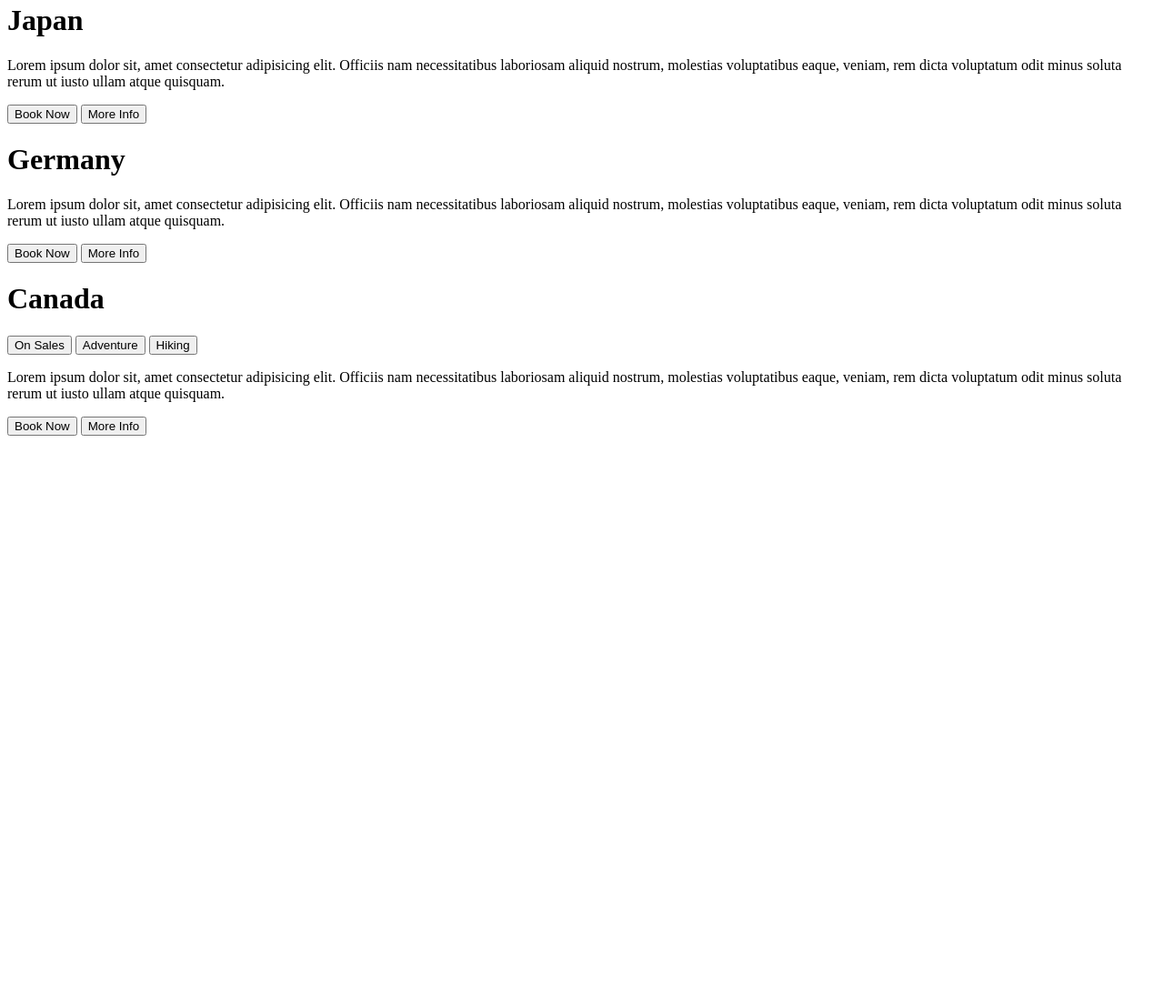
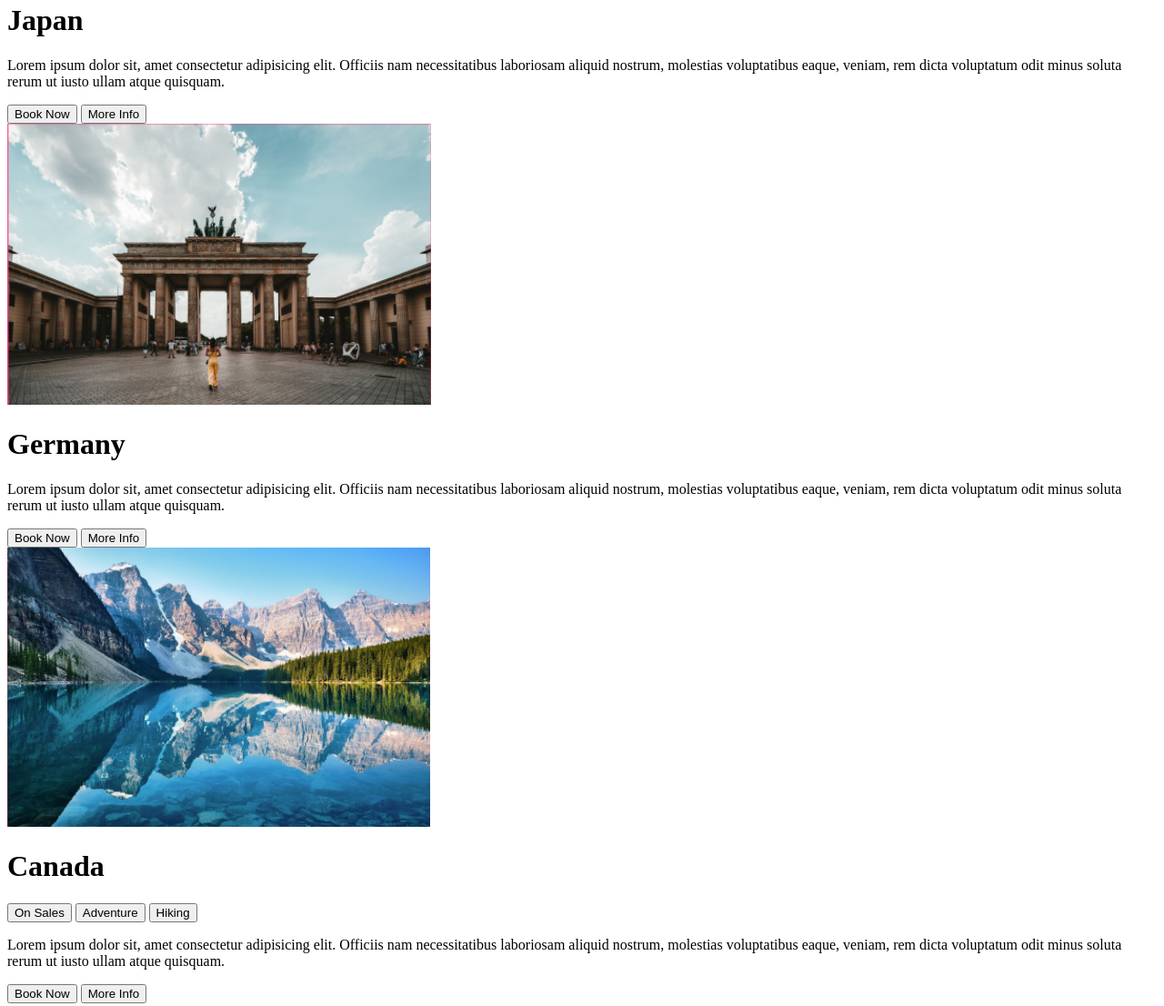
Before and after one commit to ahaziem/scss-bem-challenge, a plain HTML site: page index.html in a window 1280 px wide. Shown: the part 358-1464 px from the top of the page at 91% size. Before the commit the page ends 845 px from the top, so only its background shows below. Drawn offline with Linux system fonts and the light colour scheme.

Commit message:
changes in html

```diff
--- a/index.html
+++ b/index.html
@@ -8,8 +8,8 @@
     <link ref = "stylesheet" href="./styles.css">
 </head>
 <body class = "body">
-    <img class = "body__img" src = "Images/Japan Image.png" alt = "image of Japan mountain">
-    <main class = "main">
+    <div class="main">
+    <img class = "main__img" src = "Images/Japan Image.png" alt = "image of Japan mountain">
         <h1 class = "main__header">Japan</h1>
         <p class = "main__para">Lorem ipsum dolor sit,
             amet consectetur adipisicing elit.
@@ -23,7 +23,10 @@
               <button class = "main__button--buttonone">Book Now</button>
               <button class = "main__button--buttontwo">More Info</button>
             </div>
+        </div>
 
+        <div class="main">
+            <img class = "main__img" src = "Images/Germany image.png" alt = "image of Germany building">
             <h1 class = "main__header">Germany</h1>
         <p class = "main__para">Lorem ipsum dolor sit,
             amet consectetur adipisicing elit.
@@ -37,7 +40,10 @@
               <button class = "main__button--buttonone">Book Now</button>
               <button class = "main__button--buttontwo">More Info</button>
             </div>
+        </div>
 
+        <div class="main">
+            <img class ="main__img" src = "Images/Canada image.png" alt = "image of Canada mountain">
             <header class=header>
             <h1 class="header__title">Canada</h1>
             <button class=header_button--buttononsales>On Sales</button>
```
Also changed, not shown: Images/Canada image.png (added), Images/Germany image.png (added).
